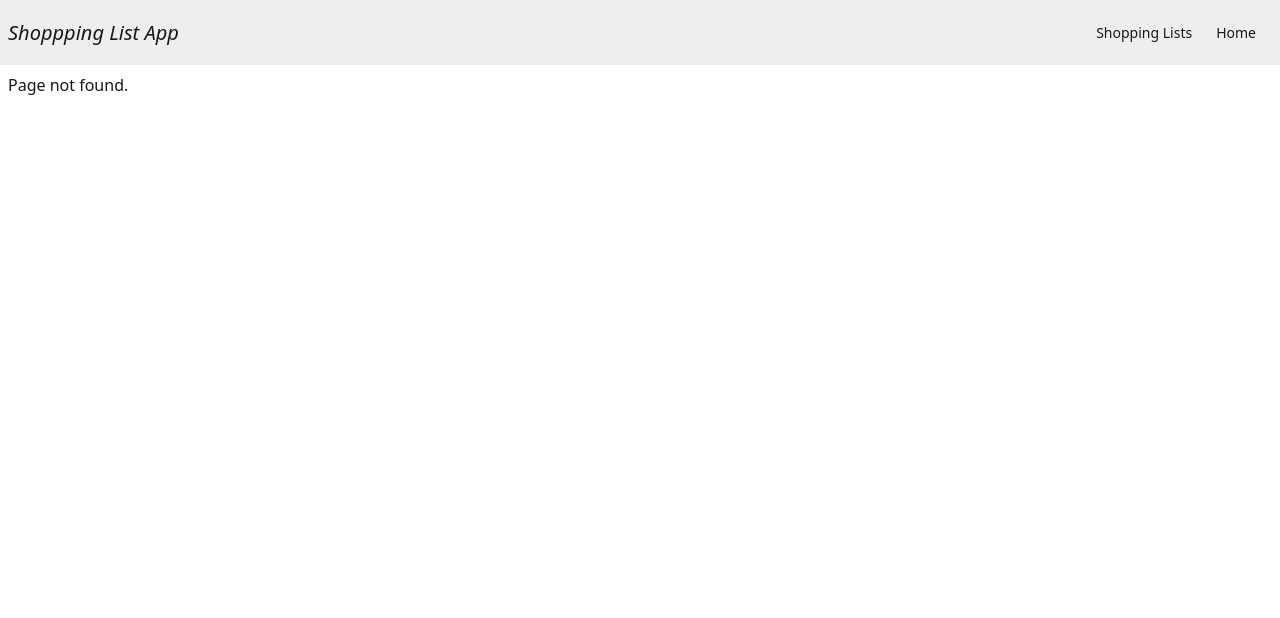
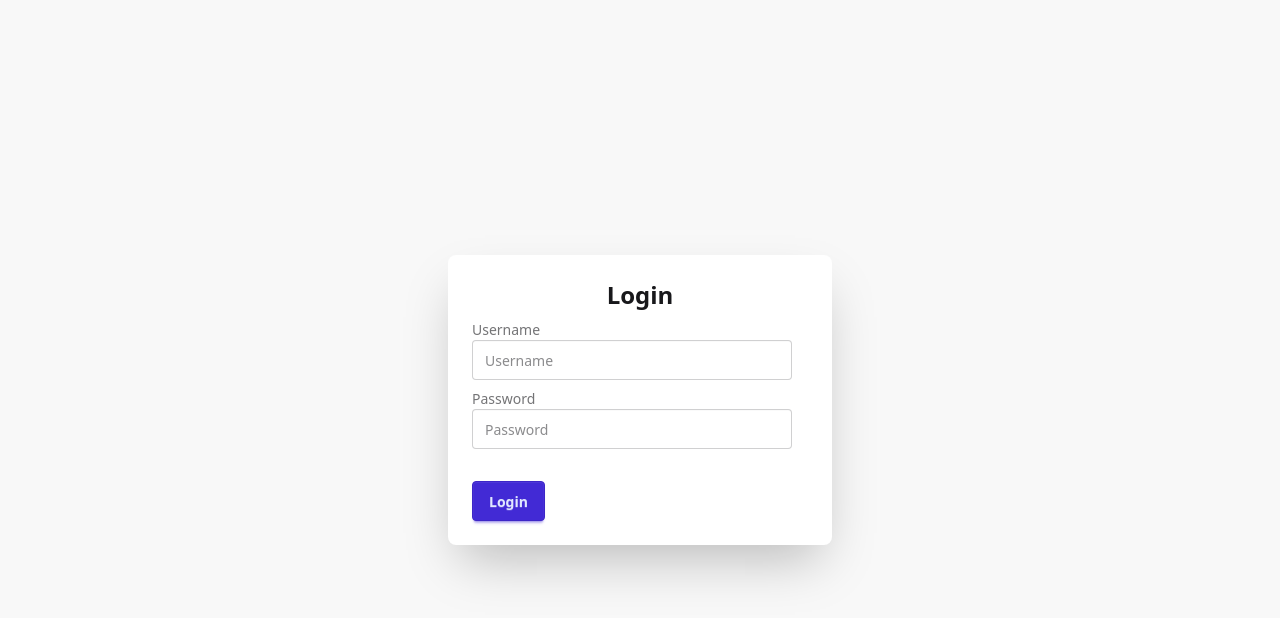
Before and after one commit to Ayzrian/mate-react-advanced, a React (Vite) app in the folder react-shopping-list/: page /login in a window 1280 px wide. Before the commit this address had no page. Shown: the top 618 px of the page. Built offline with nearby package versions, Linux system fonts and the light colour scheme.

Commit message:
(React Context) Implementing mock authentication with React

```diff
--- a/react-shopping-list/src/App.tsx
+++ b/react-shopping-list/src/App.tsx
@@ -4,15 +4,21 @@ import { ShoppingListsPage } from "./pages/ShoppingListsPage"
 import { AppLayout } from "./pages/AppLayout"
 import { HomePage } from "./pages/HomePage"
 import { CreateShoppingListItemPage } from "./pages/CreateShoppingListItemPage"
+import { LoginPage } from "./pages/LoginPage"
+import { AuthProvider } from "./context/AuthContext"
+import { ProtectedRoute } from "./pages/ProtectedRoute"
 
 function App() {
-  return <BrowserRouter>
+  return <AuthProvider>
+      <BrowserRouter>
       <Routes>
+        <Route element={<ProtectedRoute />}>
           <Route path="/shopping-lists" element={<AppLayout />}>
             <Route index element={<ShoppingListsPage />}/>
             <Route path=":id">
               <Route index element={<ShoppingListPage />}/>
               <Route path="create" element={<CreateShoppingListItemPage />}/>
+            </Route>
           </Route>
         </Route>
 
@@ -21,8 +27,11 @@ function App() {
 
           <Route path="*" element={<p>Page not found.</p>}/>
         </Route>
+
+        <Route path="/login" element={<LoginPage />} />
       </Routes>
     </BrowserRouter>
+  </AuthProvider>
 }
 
 export default App
--- /dev/null
+++ b/react-shopping-list/src/context/AuthContext.tsx
@@ -0,0 +1,34 @@
+import { createContext, ReactElement, useState } from "react";
+
+export interface AuthContextValues {
+    loggedIn: boolean;
+    login: (userName: string, password: string) => void;
+}
+
+export const AuthContext = createContext<AuthContextValues>({
+    loggedIn: false,
+    login: () => {
+        throw new Error('Not implemented!');
+    }
+});
+
+export interface AuthProviderProps {
+    children: ReactElement;
+}
+
+export function AuthProvider({ children }: AuthProviderProps) {
+    const [loggedIn, setLoggedIn] = useState(false);
+
+    const login = (userName: string, password: string) => {
+        // TODO: Impelement auth with server.
+
+        setLoggedIn(true);
+    }
+
+    return <AuthContext.Provider value={{
+        loggedIn,
+        login,
+    }}>
+        {children}
+    </AuthContext.Provider>
+}
--- /dev/null
+++ b/react-shopping-list/src/pages/LoginPage.tsx
@@ -0,0 +1,89 @@
+import { useForm } from "react-hook-form";
+import * as yup from "yup";
+import { yupResolver } from "@hookform/resolvers/yup";
+import { cva } from "class-variance-authority";
+import { useContext } from "react";
+import { AuthContext } from "../context/AuthContext";
+import { useNavigate } from "react-router";
+
+const loginSchema = yup.object({
+  username: yup.string().required("Username is required"),
+  password: yup
+    .string()
+    .required("Password is required")
+    .min(6, "Password must be at least 6 characters"),
+});
+
+type LoginFormData = yup.InferType<typeof loginSchema>;
+
+const input = cva(["input", "input-border"], {
+    variants: {
+        error: {
+            true: ["input-error"]
+        }
+    }
+});
+
+export function LoginPage() {
+  const {
+    register,
+    handleSubmit,
+    formState: { errors },
+  } = useForm<LoginFormData>({
+    resolver: yupResolver(loginSchema),
+  });
+
+  const { login } = useContext(AuthContext);
+  const navigate = useNavigate();
+
+  const onSubmit = (data: LoginFormData) => {
+    login(data.username, data.password);
+    navigate('/shopping-lists');
+  };
+
+  return (
+    <div className="min-h-screen flex items-center justify-center bg-base-200">
+      <div className="card w-full max-w-sm shadow-2xl bg-base-100">
+        <form className="card-body" onSubmit={handleSubmit(onSubmit)}>
+          <h2 className="text-2xl font-bold text-center">Login</h2>
+
+          <div className="form-control">
+            <label className="label">
+              <span className="label-text">Username</span>
+            </label>
+            <input
+              type="text"
+              placeholder="Username"
+              {...register("username")}
+              className={input({ error: !! errors.username })}
+            />
+            {errors.username && (
+              <span className="text-error text-sm mt-1">{errors.username.message}</span>
+            )}
+          </div>
+
+          <div className="form-control">
+            <label className="label">
+              <span className="label-text">Password</span>
+            </label>
+            <input
+              type="password"
+              placeholder="Password"
+              {...register("password")}
+              className={input({ error: !! errors.password })}
+            />
+            {errors.password && (
+              <span className="text-error text-sm mt-1">{errors.password.message}</span>
+            )}
+          </div>
+
+          <div className="form-control mt-6">
+            <button type="submit" className="btn btn-primary">
+              Login
+            </button>
+          </div>
+        </form>
+      </div>
+    </div>
+  );
+};
--- /dev/null
+++ b/react-shopping-list/src/pages/ProtectedRoute.tsx
@@ -0,0 +1,13 @@
+import { useContext } from "react";
+import { AuthContext } from "../context/AuthContext";
+import { Navigate, Outlet } from "react-router";
+
+export function ProtectedRoute() {
+    const { loggedIn } = useContext(AuthContext);
+
+    if (!loggedIn) {
+        return <Navigate to="/login"/>;
+    }
+
+    return <Outlet />
+}
```
Lines whose indentation alone changed are shown as unchanged.
